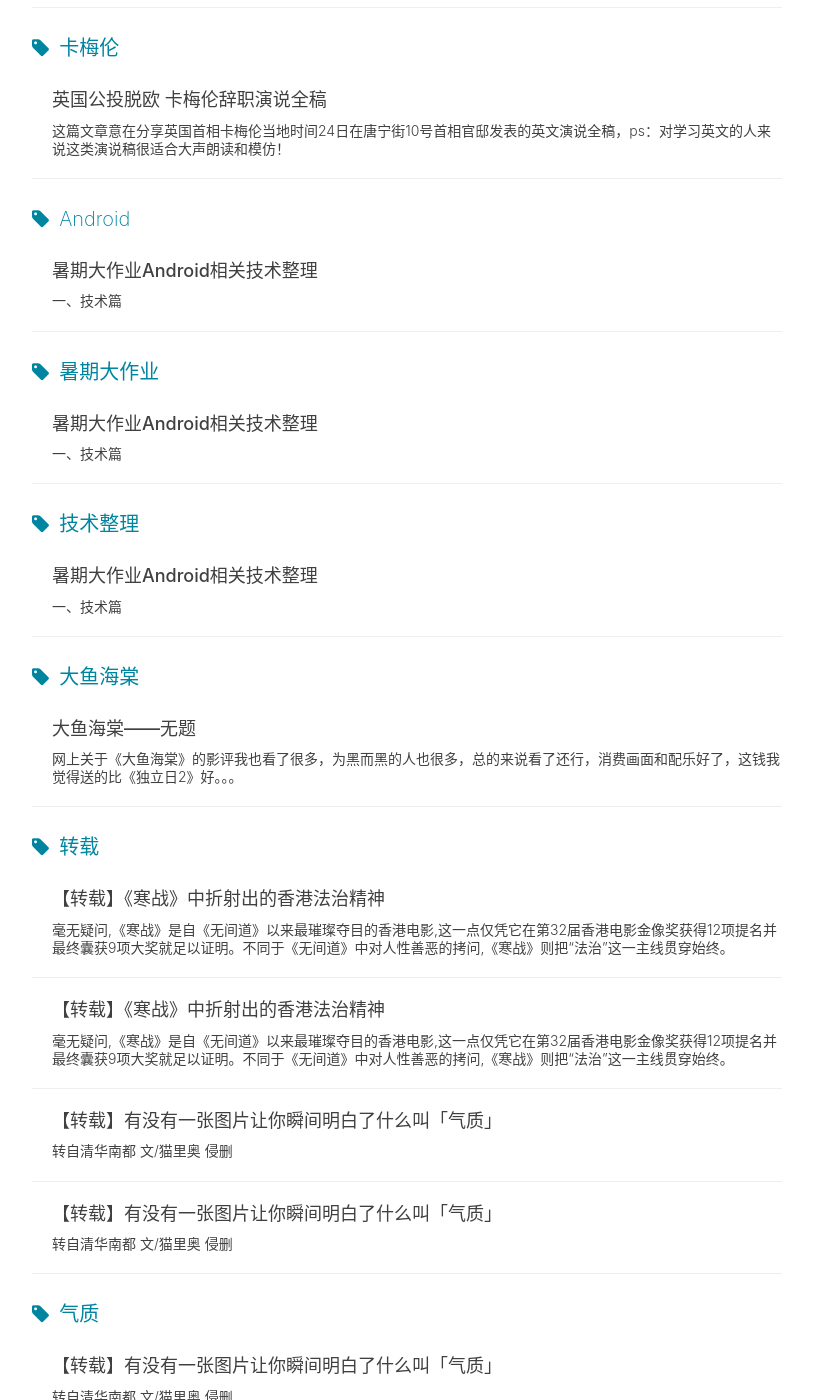
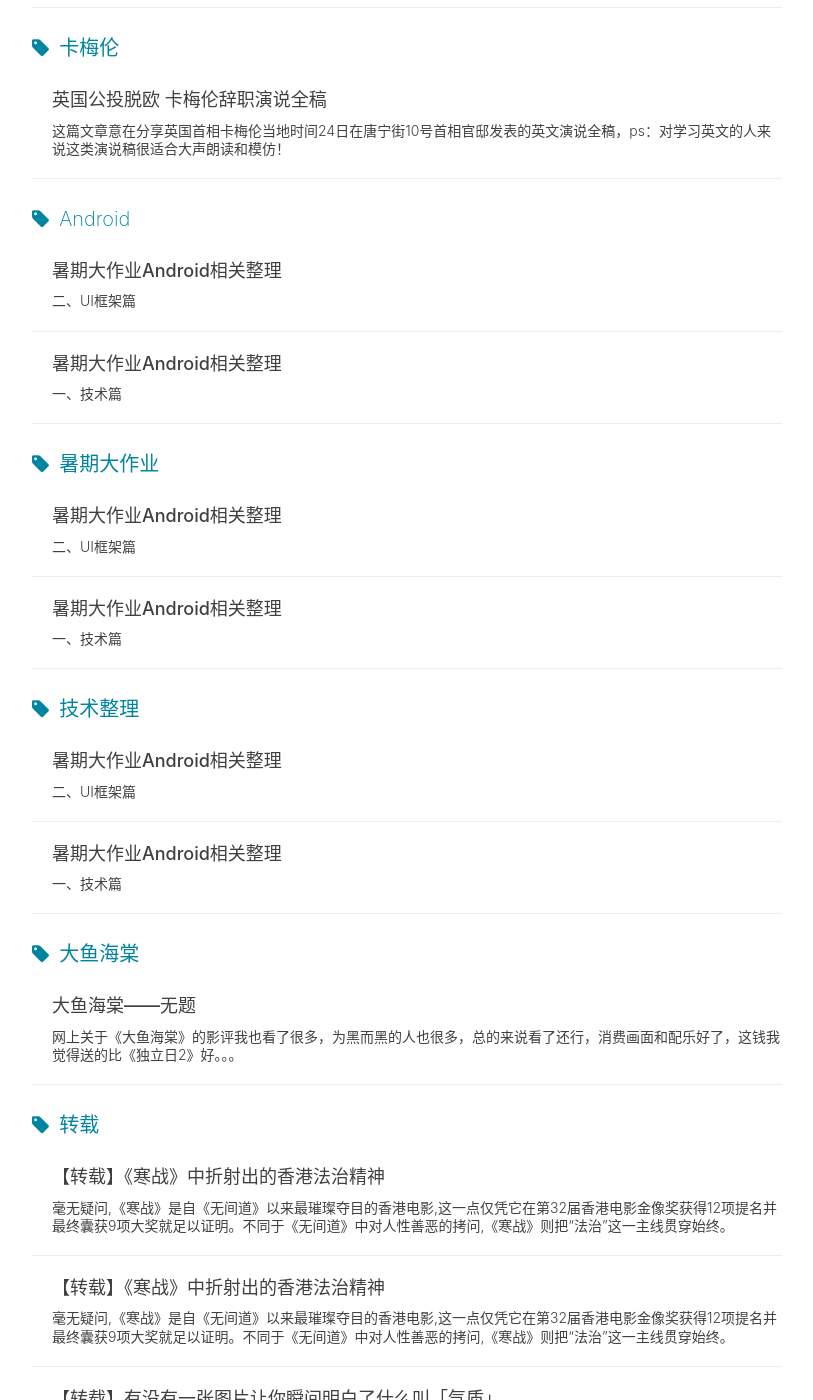
Before and after one commit to jiayangchen/jiayangchen.github.io, a Jekyll site: the page built from tags.html, in a window 1280 px wide and 1400 px high, scrolled down 7875 px. Shown: the whole window, without its empty margins (233-1046 px from the left). Built offline with Jekyll 4.4.1, drawn with Linux system fonts in a browser that asks for light colours; nearby versions of some CDN libraries; comment, search, counter and statistics services are not loaded.

Commit message:
20161005

```diff
--- a/_posts/2016-07-01-Android-QRCode-Scan.md
+++ b/_posts/2016-07-01-Android-QRCode-Scan.md
@@ -1,6 +1,6 @@
 ---
 layout: post
-title: "暑期大作业Android相关技术整理"
+title: "暑期大作业Android相关整理"
 subtitle: "一、技术篇"
 date: 2016-07-01
 author: "ChenJY"
--- /dev/null
+++ b/_posts/2016-10-07-AndroidUI.md
@@ -0,0 +1,58 @@
+---
+layout: post
+title: "暑期大作业Android相关整理"
+subtitle: "二、UI框架篇"
+date: 2016-10-07
+author: "ChenJY"
+header-img: "img/android.jpg"
+catalog: true
+tags:
+    - Android
+    - 暑期大作业
+    - 技术整理
+---
+
+### Titanic for Android 浮动文字
+* [https://github.com/RomainPiel/Titanic](https://github.com/RomainPiel/Titanic)
+
+### Sweet Alert Dialog Android版的SweetAlert，清新文艺，快意灵动的甜心弹框
+* [https://github.com/pedant/sweet-alert-dialog/blob/master/README.zh.md](https://github.com/pedant/sweet-alert-dialog/blob/master/README.zh.md)
+
+### Android酷炫实用的开源框架（UI框架）
+* [http://blog.csdn.net/fancylovejava/article/details/45787729/](http://blog.csdn.net/fancylovejava/article/details/45787729/)
+
+### 开源UI库整理网站--泡在网上的日子
+* [http://www.jcodecraeer.com/plus/list.php?tid=31](http://www.jcodecraeer.com/plus/list.php?tid=31)
+
+### Android 开源项目分类汇总
+* [https://github.com/Trinea/android-open-project](https://github.com/Trinea/android-open-project)
+
+### 开源UI库整理网站--爱开发
+* [http://www.akaifa.com/](http://www.akaifa.com/)
+
+### 【github】常用Github项目类库
+* [http://www.csdn123.com/html/topnews201408/14/2714.htm](http://www.csdn123.com/html/topnews201408/14/2714.htm)
+
+### ToggleButton
+* [https://github.com/zcweng/ToggleButton](https://github.com/zcweng/ToggleButton)
+
+### CircleImageView
+* [https://github.com/hdodenhof/CircleImageView](https://github.com/hdodenhof/CircleImageView)
+
+### List of Android UI/UX Libraries
+* [https://github.com/wasabeef/awesome-android-ui](https://github.com/wasabeef/awesome-android-ui)
+
+### SwipeMenuListView
+* [https://github.com/baoyongzhang/SwipeMenuListView](https://github.com/baoyongzhang/SwipeMenuListView)
+
+### SparkButton
+* [http://android-arsenal.com/details/1/3876](http://android-arsenal.com/details/1/3876)
+
+### MaterialIntroView [Beta]
+* [https://github.com/xiangzhihong/MaterialIntroView-master](https://github.com/xiangzhihong/MaterialIntroView-master)
+
+### Android实现Banner界面广告图片循环轮播（包括实现手动滑动循环）
+* [http://blog.csdn.net/stevenhu_223/article/details/45577781](http://blog.csdn.net/stevenhu_223/article/details/45577781)
+
+### Android developer portal with tools, libraries, and apps
+* [http://android-arsenal.com/?page=1&sort=created](http://android-arsenal.com/?page=1&sort=created)
```
